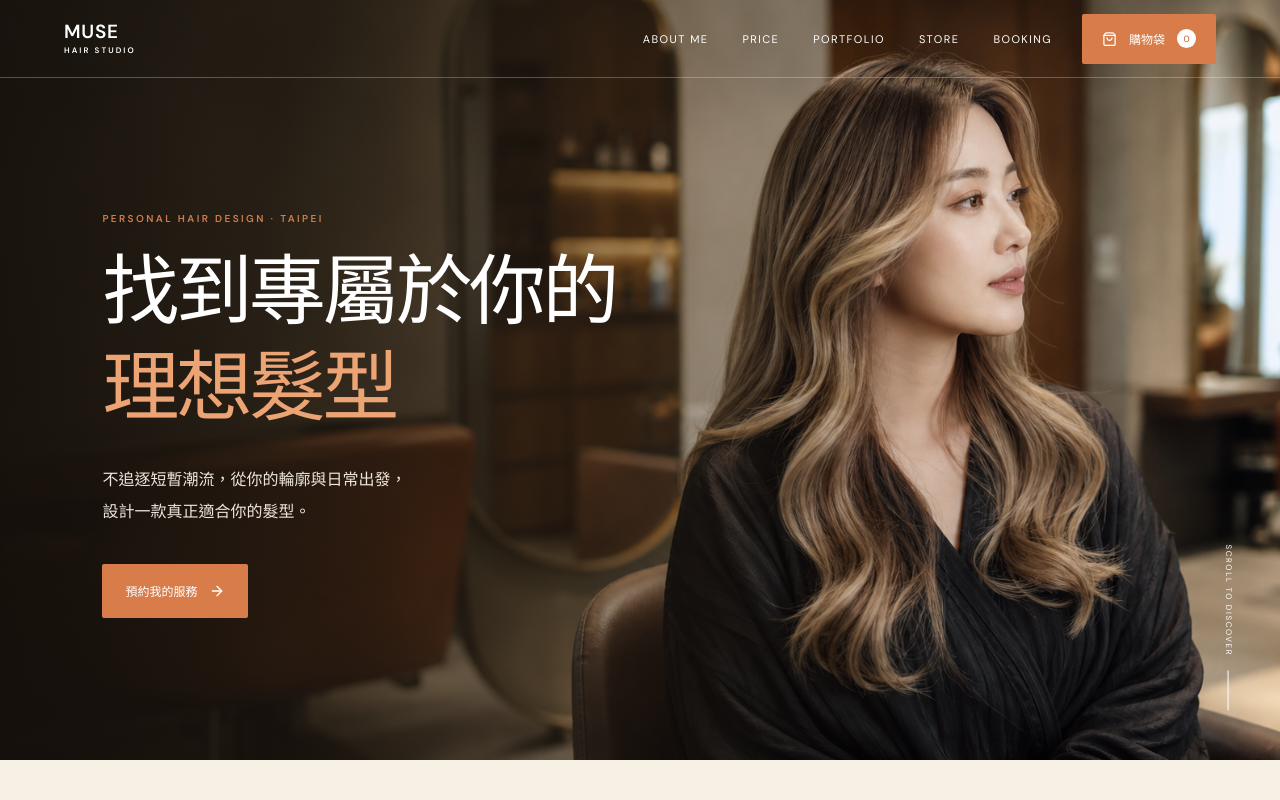
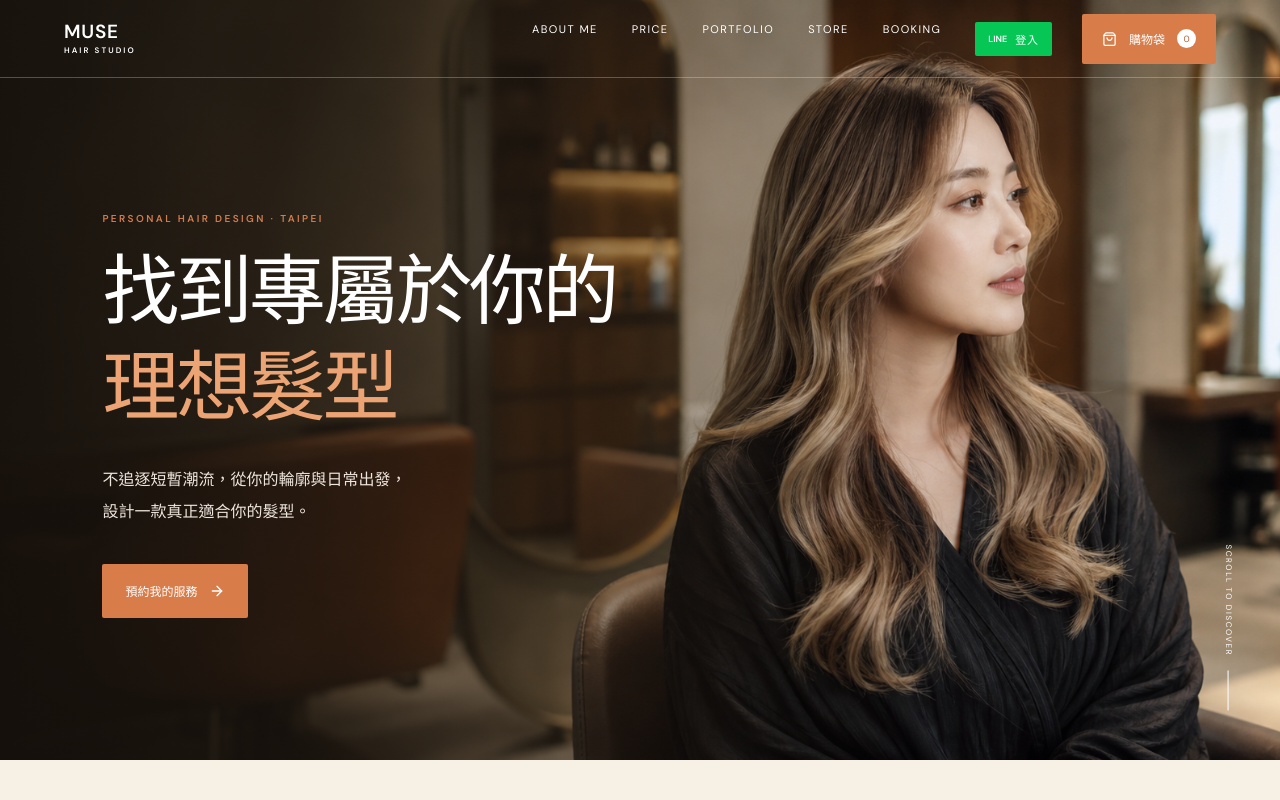
Before and after one commit to sp12345678911/colorseek, a React (Vite) app: page / in a window 1280 px wide. Shown: the top 800 px of the page. Built offline with nearby package versions, Linux system fonts and the light colour scheme; no server answers.

Commit message:
新增 Line login (未完成)

```diff
--- /dev/null
+++ b/src/lineLogin.css
@@ -0,0 +1,31 @@
+.line-login {
+  align-items: center;
+  background: #06c755;
+  border: 0;
+  border-radius: 2px;
+  color: #fff;
+  cursor: pointer;
+  display: inline-flex;
+  font-size: 11px;
+  gap: 8px;
+  letter-spacing: .08em;
+  padding: 9px 13px;
+}
+
+.line-login:hover {
+  background: #05b94e;
+}
+
+.line-login span {
+  font-size: 9px;
+  font-weight: 700;
+  letter-spacing: 0;
+}
+
+@media (max-width: 800px) {
+  .line-login {
+    font-size: 15px;
+    margin-top: 10px;
+    padding: 12px 18px;
+  }
+}
--- a/src/main.jsx
+++ b/src/main.jsx
@@ -11,8 +11,18 @@ import product02 from '../source/good/S__134217757.jpg'
 import product03 from '../source/good/S__134217758.jpg'
 import './styles.css'
 import './schedule.css'
+import './lineLogin.css'
 import Admin from './Admin.jsx'
 import { createSchedule } from './scheduleApi'
+
+const LINE_CHANNEL_ID = import.meta.env.VITE_LINE_CHANNEL_ID || '2010814211'
+const LINE_REDIRECT_URI = import.meta.env.VITE_LINE_REDIRECT_URI || 'https://6efd-220-128-216-143.ngrok-free.app/api/v1/auth/line/callback'
+
+const createOAuthState = () => {
+  const bytes = new Uint8Array(24)
+  window.crypto.getRandomValues(bytes)
+  return Array.from(bytes, byte => byte.toString(16).padStart(2, '0')).join('')
+}
 
 const services = [
   { icon: Sparkles, name: '洗髮（含潤髮）', detail: '基礎清潔・潤髮護理', price: 'NT$ 200' },
@@ -45,6 +55,18 @@ function App() {
   const [bookingError, setBookingError] = useState('')
   const [cart, setCart] = useState({})
   const close = () => setMenu(false)
+  const handleLineLogin = () => {
+    const state = createOAuthState()
+    window.sessionStorage.setItem('line_oauth_state', state)
+    const query = new URLSearchParams({
+      response_type: 'code',
+      client_id: LINE_CHANNEL_ID,
+      redirect_uri: LINE_REDIRECT_URI,
+      state,
+      scope: 'profile openid',
+    })
+    window.location.assign(`https://access.line.me/oauth2/v2.1/authorize?${query}`)
+  }
   const submit = async event => {
     event.preventDefault()
     const form = event.currentTarget
@@ -79,6 +101,7 @@ function App() {
       <div className={menu ? 'links open' : 'links'}>
         <a onClick={close} href="#about">ABOUT ME</a><a onClick={close} href="#pricing">PRICE</a>
         <a onClick={close} href="#portfolio">PORTFOLIO</a><a onClick={close} href="#store">STORE</a><a onClick={close} href="#booking">BOOKING</a>
+        <button type="button" className="line-login" onClick={handleLineLogin}><span>LINE</span> 登入</button>
       </div>
       <a className="nav-cta bag-link" href="#store"><ShoppingBag /> 購物袋 <span>{cartCount}</span></a>
       <button className="menu-btn" onClick={() => setMenu(!menu)} aria-label="切換選單">{menu ? <X /> : <Menu />}</button>
```
Also changed, not shown: 4 other files (tests, documents, lock files or other folders).
